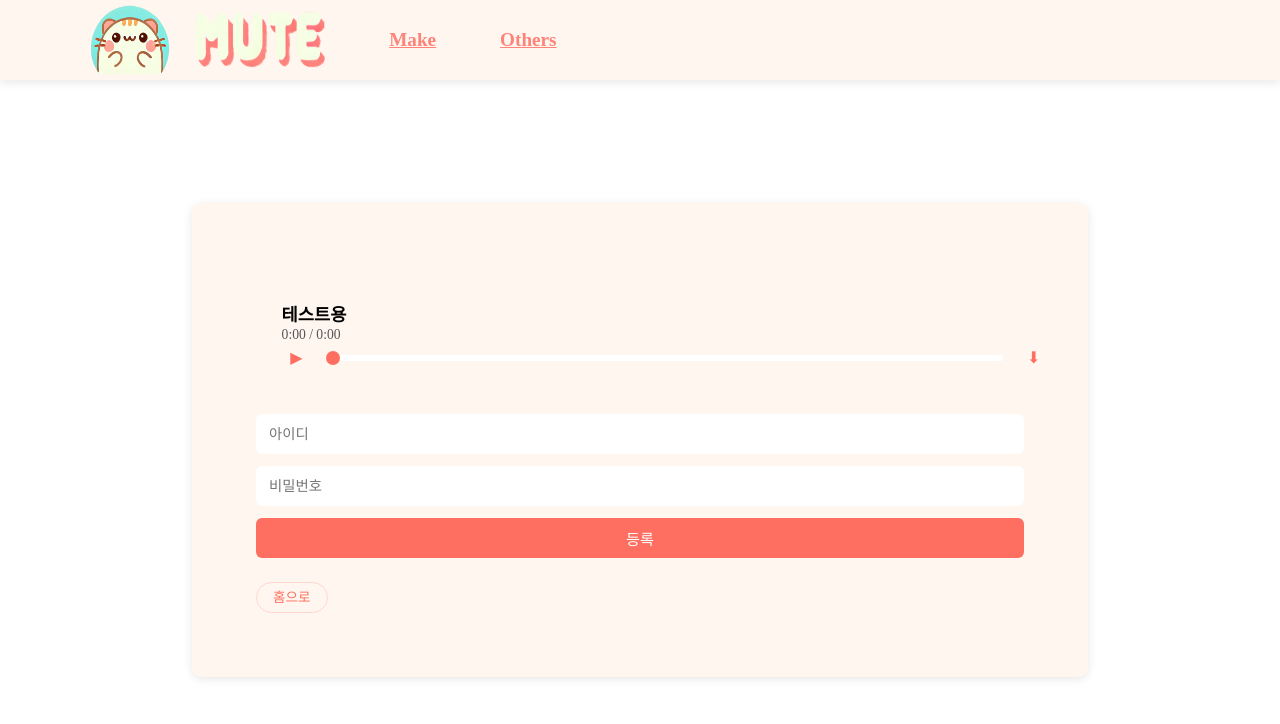
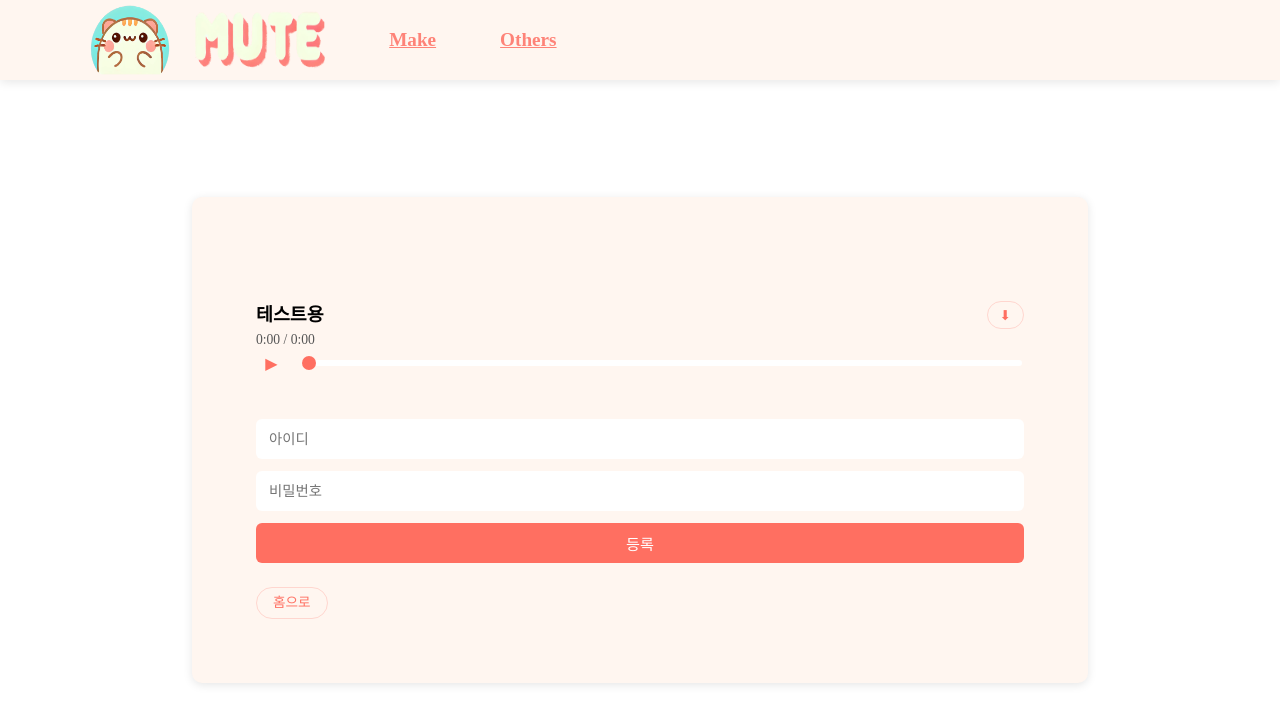
Before and after one commit to JJ-Gun/M.U.T.E-FE, a Next.js app: page /createmusic in a window 1280 px wide. Shown: the top 724 px of the page. Built offline with nearby package versions, Linux system fonts and the light colour scheme.

Commit message:
26.01.21 createmusic, board 수정

```diff
--- a/app/board/board.module.css
+++ b/app/board/board.module.css
@@ -16,6 +16,7 @@
     border-radius: 10px;
     box-shadow: 0 2px 10px rgba(0, 0, 0, 0.1);
     padding: 20px;
+    margin-top: 10vh;
 }
 
 .songTitle {
--- a/app/createmusic/page.module.css
+++ b/app/createmusic/page.module.css
@@ -18,17 +18,25 @@
     margin-top: 10vh; /* 탑바 높이만큼 상단 여백 추가 */
 }
 
+.titleRow{
+    position: relative;
+    margin-bottom: 0.1px;
+    min-height: 28px;
+}
+
 .title{
-    font-size: 1.1rem;
+    font-size: 1.15rem;
     font-weight: 600;
-    margin-bottom: 2vh;
     word-break: break-all;
+    display: block;
+    padding-right: 44px;
+    line-height: 28px;
 }
 
 .audioBox {
     width: 100%;
     margin: 3vh 0;
-    padding: 2vh 2vw;
+    padding: 2vh 0;
     border-radius: 8px;
 }
 
@@ -90,18 +98,31 @@
 }
 
 .download{
-    display: flex;
+    position: absolute;
+    top: 0;
+    right: 0;
+
+    display: inline-flex;
     align-items: center;
     justify-content: center;
-    width: 32px;
-    height: 32px;
-    padding: 0;
-    background-color: transparent;
+
+    height: 26px;
+    padding: 0 12px;
+    border-radius: 999px;
+
+    font-size: 0.85rem;
+    line-height: 1;
     color: #FF6F61;
-    border-radius: 50%;
     text-decoration: none;
-    font-size: 1rem;
-    flex-shrink: 0;
+
+    border: 1px solid #FFD6CF;
+    background-color: #FFF6F0;
+
+    transition: background-color 0.2s ease, border-color 0.2s ease;
+}
+.download:hover{
+    background-color: #FFE9E3;
+    border-color: #FF6F61;
 }
 
 .input {
--- a/app/createmusic/page.tsx
+++ b/app/createmusic/page.tsx
@@ -52,7 +52,16 @@ export default function CreateMusic() {
       <div className={styles.lowcontainer}>
         {/* 생성된 노래 */}
         <div className={styles.audioBox}>
-          <span className={styles.title}>{fileName}</span>
+          <div className={styles.titleRow}>
+            <span className={styles.title}>{fileName}</span>
+            <a
+              href={songUrl}
+              download
+              className={styles.download}
+            >
+              ⬇
+            </a>
+          </div>
           <audio
             ref={audioRef}
             src={songUrl}
@@ -95,13 +104,6 @@ export default function CreateMusic() {
                 )`
               }}
             />
-            <a
-              href={songUrl}
-              download
-              className={styles.download}
-            >
-              ⬇
-            </a>
           </div>
         </div>
 
```
Also changed, not shown: app/board/page.tsx (+27 -2 lines), 1 other file (tests, documents, lock files or other folders).
